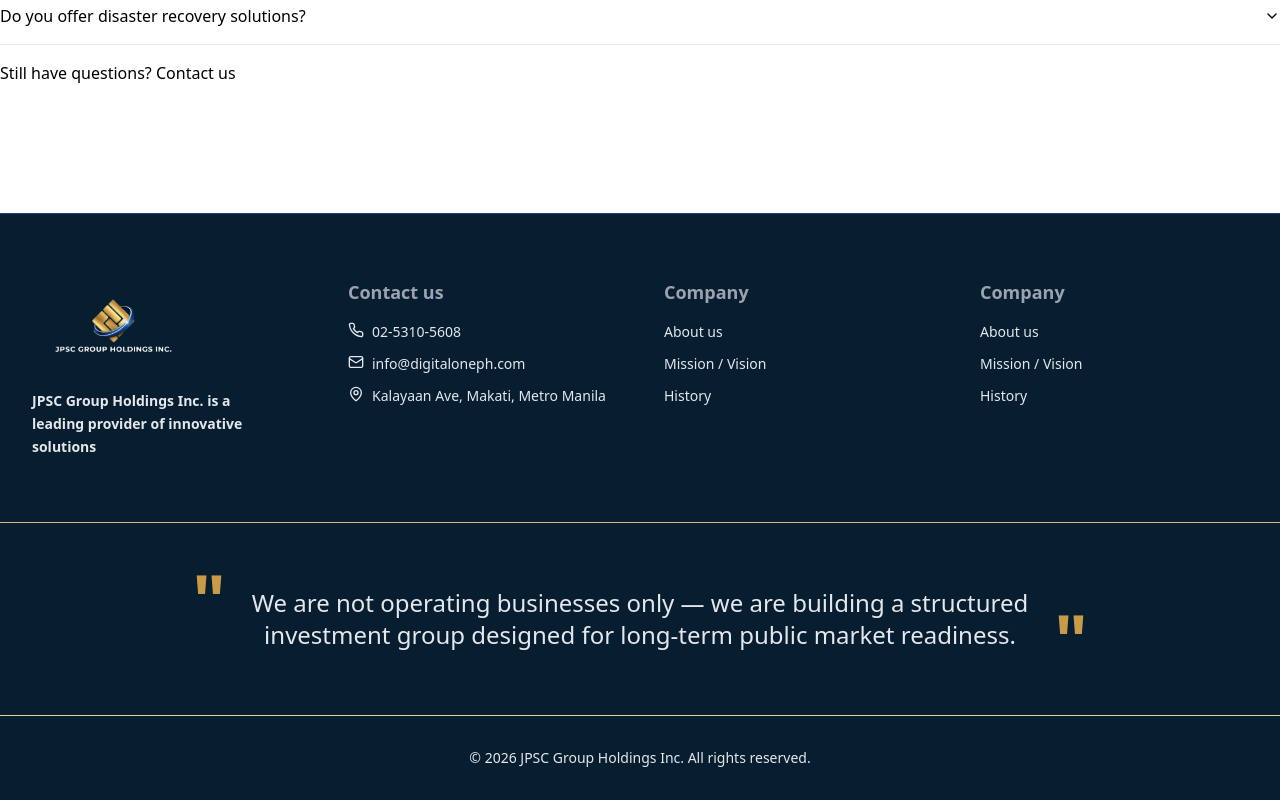
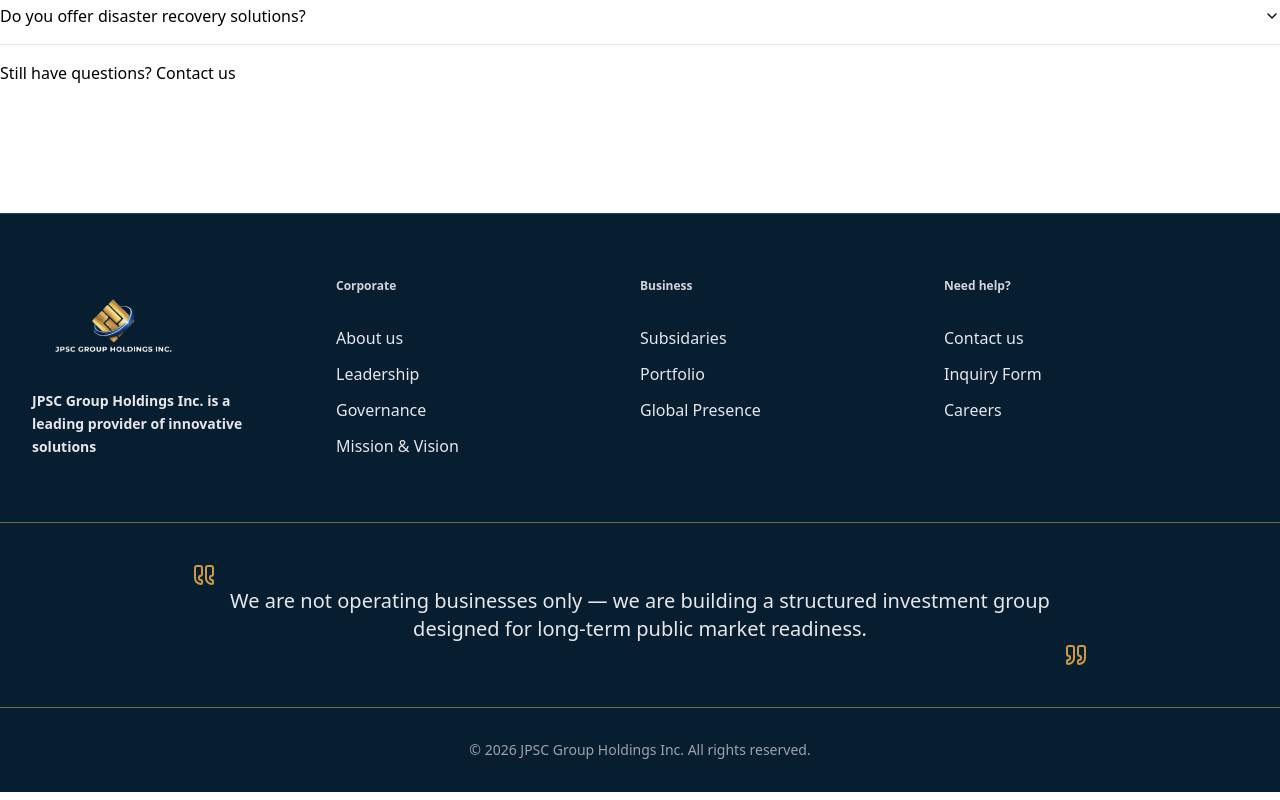
Before and after one commit to jpscgroupholdings/jpsc_group_website, a React (Vite) app: page /FAQ in a window 1280 px wide. Shown: the part 709-1509 px from the top of the page. Built offline with nearby package versions, Linux system fonts and the light colour scheme.

Commit message:
feat: improve design of the footer

```diff
--- a/src/components/Footer.tsx
+++ b/src/components/Footer.tsx
@@ -1,34 +1,35 @@
-{
-  /* import { LogoIcon } from "./Icons"; */
-}
 import logowhite from "../assets/logo-white.png";
-import { Phone, Mail, MapPin } from "lucide-react";
+import {Quote } from "lucide-react";
 
 export const Footer = () => {
   const currentYear = new Date().getFullYear();
 
-  const contactUs = [
+  const footerData = [
     {
-      value: "02-5310-5608",
-      icon: <Phone size={16} />,
-      href: "tel:02-5310-5608",
+      title: "Corporate",
+      details: [
+        { name: "About us", path: "/" },
+        { name: "Leadership", path: "/" },
+        { name: "Governance", path: "/" },
+        { name: "Mission & Vision", path: "/" },
+      ],
     },
     {
-      value: "info@digitaloneph.com",
-      icon: <Mail size={16} />,
-      href: "mailto:info@digitaloneph.com",
+      title: "Business",
+      details: [
+        { name: "Subsidaries", path: "/" },
+        { name: "Portfolio", path: "/" },
+        { name: "Global Presence", path: "/" },
+      ],
     },
     {
-      value: "Kalayaan Ave, Makati, Metro Manila",
-      icon: <MapPin size={16} />,
-      href: "https://www.google.com/maps?q=14.566264730473002,121.02815318494143",
+      title: "Need help?",
+      details: [
+        { name: "Contact us", path: "/" },
+        { name: "Inquiry Form", path: "/" },
+        { name: "Careers", path: "/" },
+      ],
     },
-  ];
-
-  const companyList = [
-    { name: "About us", path: "/about-another" },
-    { name: "Mission / Vision", path: "/missionvision-another" },
-    { name: "History", path: "/history-another" },
   ];
 
   return (
@@ -38,7 +39,7 @@
       className="bg-brand-primary-900 border-t border-brand-primary-500"
     >
       <div className="py-12 lg:py-16">
-        <section className="max-w-[90rem] mx-auto grid grid-cols-1 md:grid-cols-2 lg:grid-cols-4 gap-8 lg:gap-12 pb-16 px-12 md:px-8">
+        <section className="max-w-7xl mx-auto grid grid-cols-1 md:grid-cols-2 lg:grid-cols-4 pb-16 px-12 md:px-8">
           <div className="space-y-4 flex flex-col items-start">
             <a rel="noreferrer noopener" href="/">
               <img src={logowhite} alt="Company Logo" className="h-24 w-auto" />
@@ -49,90 +50,55 @@
             </p>
           </div>
 
-          <div className="">
-            <h4 className="font-semibold text-lg mb-4 text-gray-400">
-              Contact us
+          {footerData.map((item) => (
+            <div key={item.title} className="">
+              <h4 className="font-semibold text-xs mb-8 text-gray-300">
+                {item.title}
               </h4>
               <div className="space-y-3">
-              {contactUs.map((item, index) => (
+                {item.details.map((item, index) => (
                   <div className="flex gap-2 group">
-                  <div className="text-gray-200 group-hover:text-gray-400">
-                    {item.icon}
-                  </div>
                     <a
                       key={index}
-                    href={item.href}
+                      href={item.path}
                       target="_blank"
                       rel="noopener noreferrer"
-                    className="text-gray-200 group-hover:text-gray-400 transition-colors text-sm"
+                      className="text-gray-200 group-hover:text-gray-400 transition-colors"
                     >
-                    {item.value}
+                      {item.name}
                     </a>
                   </div>
                 ))}
               </div>
             </div>
-
-          <div className="">
-            <h4 className="font-semibold text-lg mb-4 text-gray-400">
-              Company
-            </h4>
-            <div className="space-y-3 flex flex-col">
-              {companyList.map((item, index) => (
-                <a
-                  key={index}
-                  href={item.path}
-                  className="text-gray-200 hover:text-gray-400 transition-colors text-sm"
-                >
-                  {item.name}
-                </a>
           ))}
-            </div>
-          </div>
-
-          <div className="">
-            <h4 className="font-semibold text-lg mb-4 text-gray-400">
-              Company
-            </h4>
-            <div className="space-y-3 flex flex-col">
-              {companyList.map((item, index) => (
-                <a
-                  key={index}
-                  href={item.path}
-                  className="text-gray-200 hover:text-gray-400 transition-colors text-sm"
-                >
-                  {item.name}
-                </a>
-              ))}
-            </div>
-          </div>
         </section>
 
-        <section className="border-t border-brand-accent-300">
+        <section className="border-t border-brand-accent-300/50">
           <div className="mx-auto max-w-4xl px-4 pt-16 text-center">
             <div className="relative">
               {/* Big opening quote */}
-              <span className="absolute -left-4 -top-6 text-7xl font-bold text-brand-accent-500">
-                &quot;
+              <span className="absolute -left-4 -top-6 text-7xl font-bold text-brand-accent-500 -scale-x-100">
+                <Quote />
               </span>
 
-              <p className="text-xl leading-relaxed text-gray-200 md:text-2xl font-medium">
+              <p className="text-lg leading-relaxed text-gray-200 md:text-xl font-medium">
                 We are not operating businesses only — we are building a
                 structured investment group designed for long-term public market
                 readiness.
               </p>
 
               {/* Big closing quote */}
-              <span className="absolute -right-4 -bottom-6 text-7xl font-bold text-brand-accent-500">
-                &quot;
+              <span className="absolute -right-4 -bottom-6 text-7xl font-bold text-brand-accent-500 scale-x-100">
+                <Quote />
               </span>
             </div>
           </div>
         </section>
       </div>
 
-      <div className="border-t border-brand-accent-200 py-8">
-        <p className="text-gray-200 text-sm text-center">
+      <div className="border-t border-brand-accent-300/50 py-8">
+        <p className="text-gray-400 text-sm text-center">
           © {currentYear} JPSC Group Holdings Inc. All rights reserved.
         </p>
       </div>
```
Also changed, not shown: 1 other file (tests, documents, lock files or other folders). Lines whose indentation alone changed are shown as unchanged.
